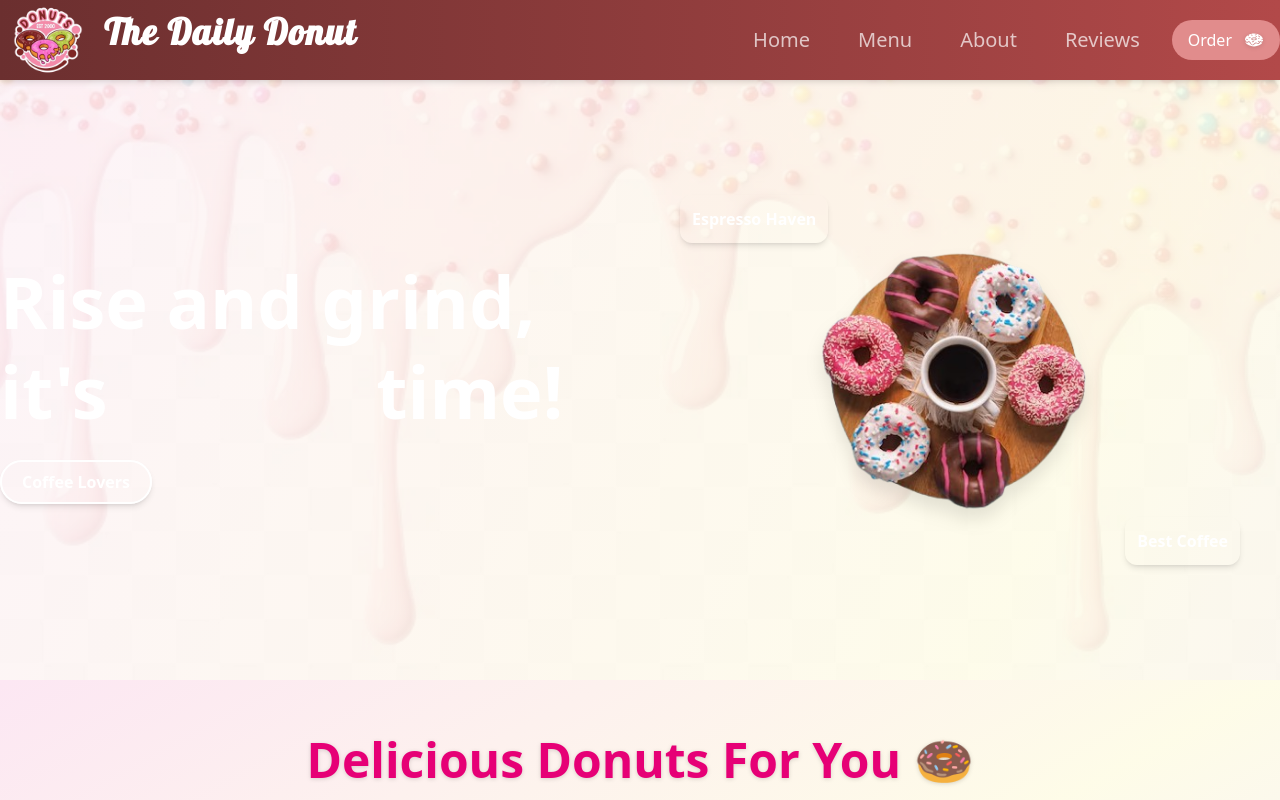
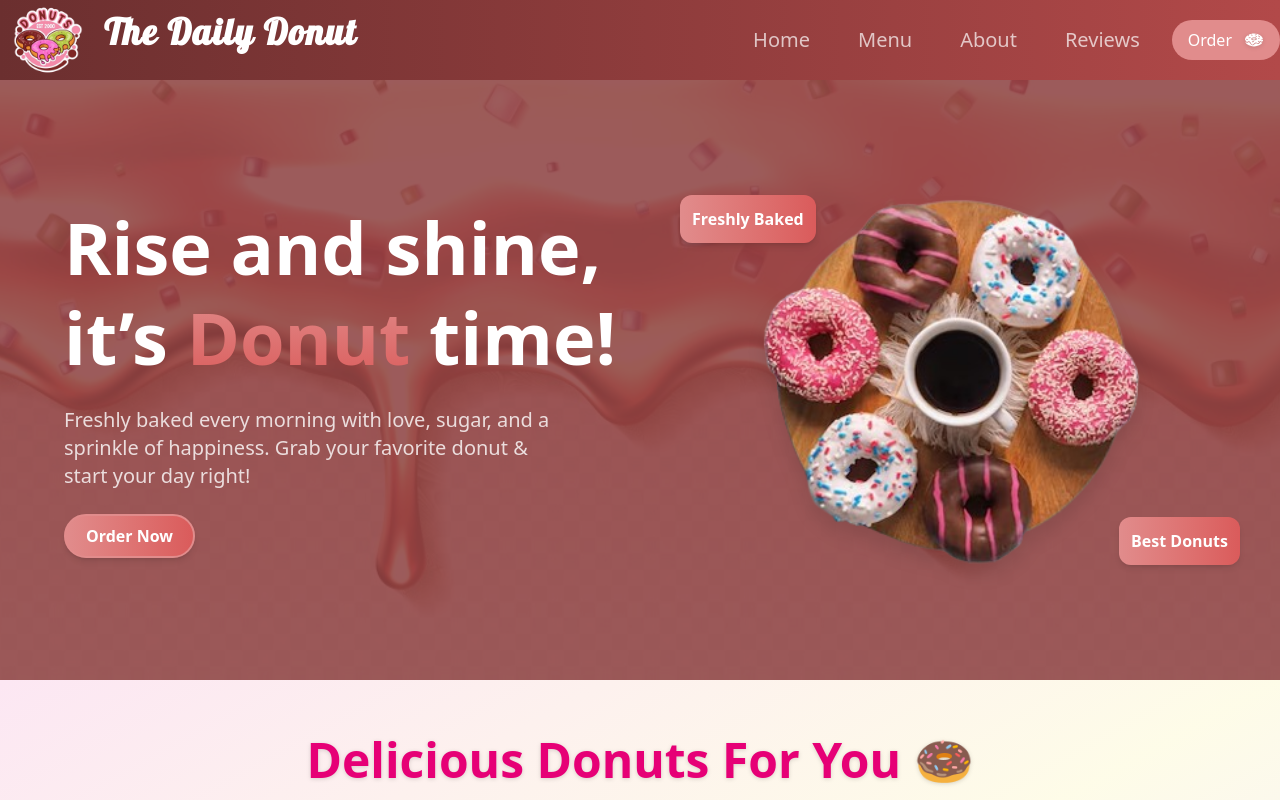
Before and after one commit to tanzeela-16/Donut-Shop, a React (Vite) app: page / in a window 1280 px wide. Shown: the top 800 px of the page. Built offline with nearby package versions, Linux system fonts and the light colour scheme.

Commit message:
Hero section added changings

```diff
--- a/src/components/Hero/Hero.jsx
+++ b/src/components/Hero/Hero.jsx
@@ -1,13 +1,13 @@
 import React from "react";
 import HeroPng from "../../assets/donut3.png";
-import CreamBGwebp from "../../assets/creamBG.webp";
+import CreamBGwebp from "../../assets/creamBG.jpg";
 
 const Hero = () => {
   return (
     <>
-      <div className="min-h-[550px] sm:min-h-[600px] bg-choco flex justify-center items-center text-white relative">
+      <div className="min-h-[550px] sm:min-h-[600px] bg-[#8b3f3f] flex justify-center items-center text-white relative">
         {/* Background Color */}
-        <div className="absolute top-0 left-0 w-full h-full bg-choco z-0"></div>
+        <div className="absolute top-0 left-0 w-full h-full bg-[#8b3f3f] z-0"></div>
 
         {/* Background Image */}
         <div
@@ -22,32 +22,40 @@ const Hero = () => {
             height: "100%",
             width: "100%",
             zIndex: "1",
-            opacity: 0.1, // subtle overlay effect
+            opacity: 0.15, // slightly more visible
           }}
         ></div>
 
         <div className="container pb-8 sm:pb-0 relative z-10">
           <div className="grid grid-cols-1 sm:grid-cols-2">
             {/* Text content section */}
-            <div className="flex flex-col justify-center gap-6 pt-12 sm:pt-0 text-center sm:text-left order-2 sm:order-1">
+            <div className="flex flex-col justify-center gap-6 pt-12 sm:pt-0 text-center sm:text-left order-2 sm:order-1 sm:pl-16">
               <h1
                 data-aos="fade-up"
                 data-aos-once="true"
-                className="text-5xl sm:text-6xl lg:text-7xl font-bold leading-tight text-frost"
+                className="text-5xl sm:text-6xl lg:text-7xl font-bold leading-tight"
               >
-                Rise and grind, it's{" "}
+                Rise and shine, it’s{" "}
                 <span
                   data-aos="zoom-out"
                   data-aos-delay="300"
-                  className="bg-clip-text text-transparent bg-gradient-to-b from-primary to-accent font-cursive"
+                  className="bg-clip-text text-transparent bg-gradient-to-b from-[#e18c8c] to-[#da5b5b] font-cursive"
                 >
-                  Coffee
+                  Donut
                 </span>{" "}
                 time!
               </h1>
+              <p
+                data-aos="fade-up"
+                data-aos-delay="350"
+                className="text-lg sm:text-xl text-white/80 max-w-lg mx-auto sm:mx-0"
+              >
+                Freshly baked every morning with love, sugar, and a sprinkle of
+                happiness. Grab your favorite donut & start your day right!
+              </p>
               <div data-aos="fade-up" data-aos-delay="400">
-                <button className="bg-gradient-to-r from-primary to-secondary border-2 border-primary hover:scale-105 duration-200 text-choco font-semibold py-2 px-5 rounded-full shadow-md">
-                  Coffee Lovers
+                <button className="bg-gradient-to-r from-[#e18c8c] to-[#da5b5b] border-2 border-[#e18c8c] hover:scale-105 duration-200 text-white font-semibold py-2 px-5 rounded-full shadow-md">
+                  Order Now
                 </button>
               </div>
             </div>
@@ -61,21 +69,21 @@ const Hero = () => {
               <img
                 data-aos-once="true"
                 src={HeroPng}
-                alt="coffee img"
-                className="w-[300px] sm:w-[450px] sm:scale-125 mx-auto drop-shadow-xl"
+                alt="donut img"
+                className="w-[400px] sm:w-[700px] sm:scale-125 mx-auto drop-shadow-xl"
               />
               <div
                 data-aos="fade-left"
-                className="bg-gradient-to-r from-primary to-secondary text-choco font-semibold p-3 rounded-xl absolute top-10 left-10 shadow-md"
+                className="bg-gradient-to-r from-[#e18c8c] to-[#da5b5b] text-white font-semibold p-3 rounded-xl absolute top-10 left-10 shadow-md"
               >
-                <h1>Espresso Haven</h1>
+                <h1>Freshly Baked</h1>
               </div>
               <div
                 data-aos="fade-right"
                 data-aos-offset="0"
-                className="bg-gradient-to-r from-primary to-secondary text-choco font-semibold p-3 rounded-xl absolute bottom-10 right-10 shadow-md"
+                className="bg-gradient-to-r from-[#e18c8c] to-[#da5b5b] text-white font-semibold p-3 rounded-xl absolute bottom-10 right-10 shadow-md"
               >
-                <h1>Best Coffee</h1>
+                <h1>Best Donuts</h1>
               </div>
             </div>
           </div>
```
Also changed, not shown: src/assets/creamBG.jpg (added), src/assets/creamBG.webp (deleted).
